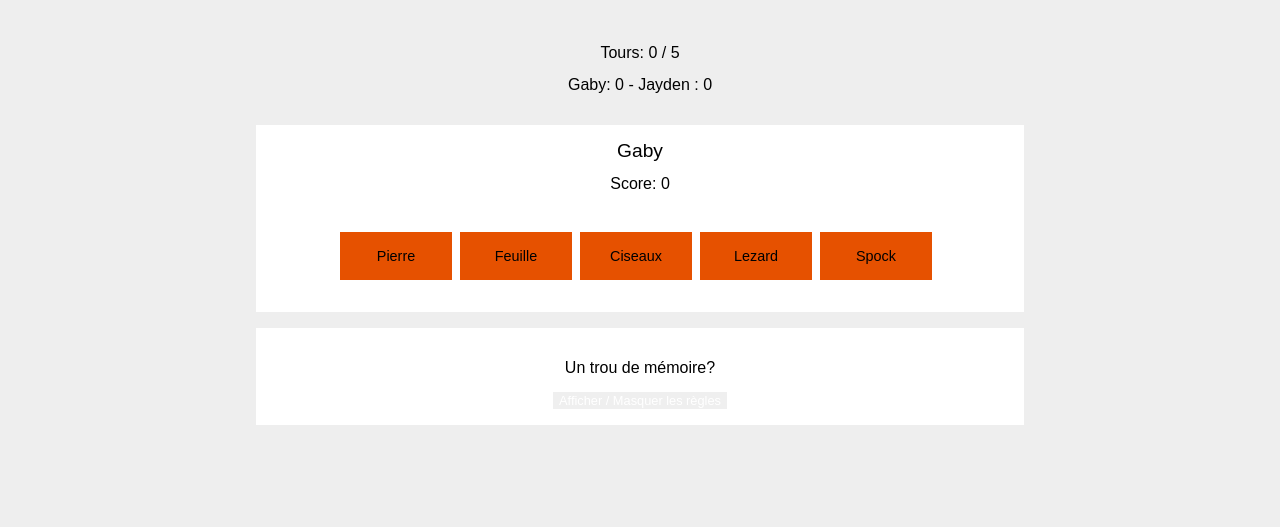
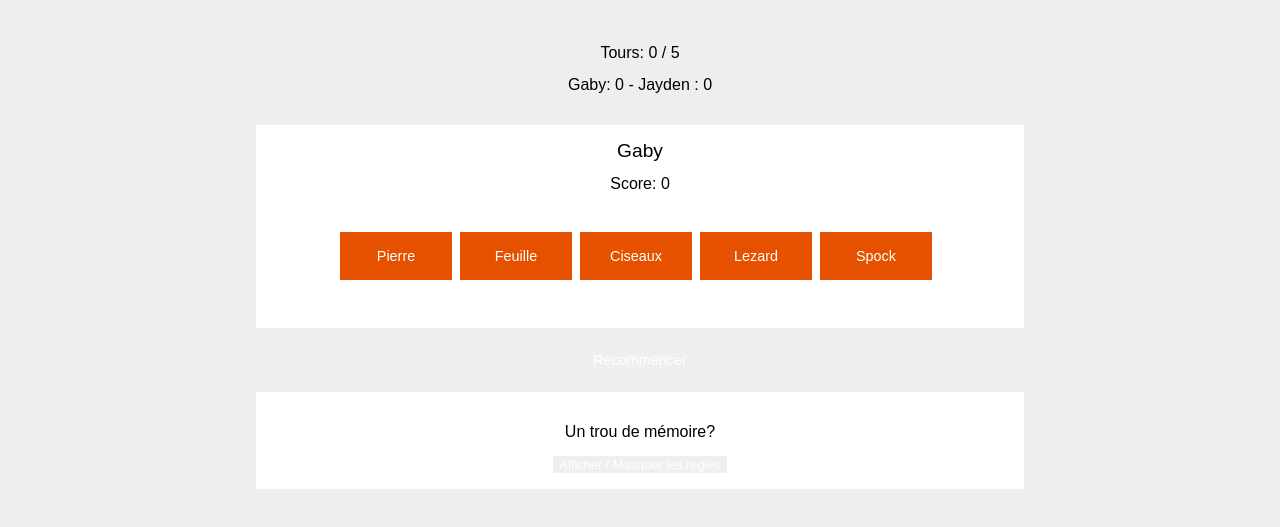
Before and after one commit to Nedjim/PFCLZ, a React app: page / in a window 1280 px wide. Shown: the part 75-602 px from the top of the page. Built offline with nearby package versions, Linux system fonts and the light colour scheme; a web font is replaced by a local one.

Commit message:
add repeat

```diff
--- a/src/assets/stylesheets/components/layout.scss
+++ b/src/assets/stylesheets/components/layout.scss
@@ -47,10 +47,18 @@ header {
     }
 }
 
+#end, #content {
+    button {
+        padding: 0.5rem;
+        margin-bottom: 1rem;
+    }
+}
+
 #end {
     width: 60%;
     margin: 0 auto;
     margin-bottom: 1rem;
+    text-align: center;
     @extend .padding;
     h1 {
         text-align: center;
@@ -62,6 +70,9 @@ header {
     }
     .score{
         text-align: center;
+    }
+    button {
+        margin-top: 1rem;
     }
 }
 #notice{
--- a/src/assets/stylesheets/components/theme.scss
+++ b/src/assets/stylesheets/components/theme.scss
@@ -27,7 +27,18 @@ header {
     }
 }
 #end {
-     background: white;
+    background: white;
+}
+#end, #content {
+     button {
+        border: none;
+        font-size: 0.9rem;
+        color: white;
+        &:hover {
+            background: $grey;
+            color: white;
+        }
+    }
 }
 #notice{
     background: white;
@@ -38,5 +49,9 @@ header {
         border: none;
         color: white;
         font-size: 0.8rem;
+        &:hover {
+            background: $grey;
+            color: white;
+        }
     }
 }
--- a/src/components/content/Content.js
+++ b/src/components/content/Content.js
@@ -39,6 +39,18 @@ export default class Content extends Component {
 
     }*/
 
+    repeat(){
+            this.setState({
+                message: '',
+                totalTours : 5,
+                tours: 0,
+                players : {
+                    'Gaby' : {name: 'Gaby', score : 0, choise: null, tours: 0, display: true},
+                    'Jayden': {name:'Jayden', score : 0, choise: null, tours: 0, display: false}
+                }
+            })
+    }
+
     changeDisplay(){
         let players = this.state.players;
         this.setState({currentCount : 5});
@@ -46,28 +58,7 @@ export default class Content extends Component {
         players['Jayden'].display = !players['Jayden'].display;
     }
 
-    getChoise(value, name){
-        let players = this.state.players;
-        players[name].choise = value;
-        players[name].tours += 1;
-
-        this.setState({players : players});
-        this.changeDisplay();
-        this.stopTours();
-    }
-
-    stopTours(){
-        let players = this.state.players;
-        let tours1 = players['Gaby'].tours;
-        let tours2 = players['Jayden'].tours;
-
-        if(tours1 == tours2){
-            this.setState({tours: this.state.tours += 1});
-            this.compareChoise();
-        }
-    }
-
-    compareChoise(){
+     compareChoise(){
         let players = this.state.players;
         let choise1 = players['Gaby'].choise;
         let choise2 = players['Jayden'].choise;
@@ -88,6 +79,27 @@ export default class Content extends Component {
             message : message,
             players : players
         });
+    }
+
+    stopTours(){
+        let players = this.state.players;
+        let tours1 = players['Gaby'].tours;
+        let tours2 = players['Jayden'].tours;
+
+        if(tours1 == tours2){
+            this.setState({tours: this.state.tours += 1});
+            this.compareChoise();
+        }
+    }
+
+    getChoise(value, name){
+        let players = this.state.players;
+        players[name].choise = value;
+        players[name].tours += 1;
+
+        this.setState({players : players});
+        this.changeDisplay();
+        this.stopTours();
     }
 
     end(){
@@ -126,6 +138,7 @@ export default class Content extends Component {
                         <p>Gaby : {this.state.players['Gaby'].score}</p>
                         <p>Jayden : {this.state.players['Jayden'].score}</p>
                     </div>
+                    <button onClick={this.repeat.bind(this)}>Recommencer</button>
                 </div>
             )
         }
@@ -141,7 +154,7 @@ export default class Content extends Component {
                     <Player key={1} player={this.state.players['Gaby']} getChoise={this.getChoise.bind(this)} timer={this.state.currentCount} /*randomValue={this.randomValue}*//>
                     <Player key={2} player={this.state.players['Jayden']} getChoise={this.getChoise.bind(this)} timer={this.state.currentCount} /*randomValue={this.randomValue}*//>
                     <div className='message'>{this.state.message}</div>
-
+                    <button onClick={this.repeat.bind(this)}>Recommencer</button>
                 </div>
             )
         }
```
